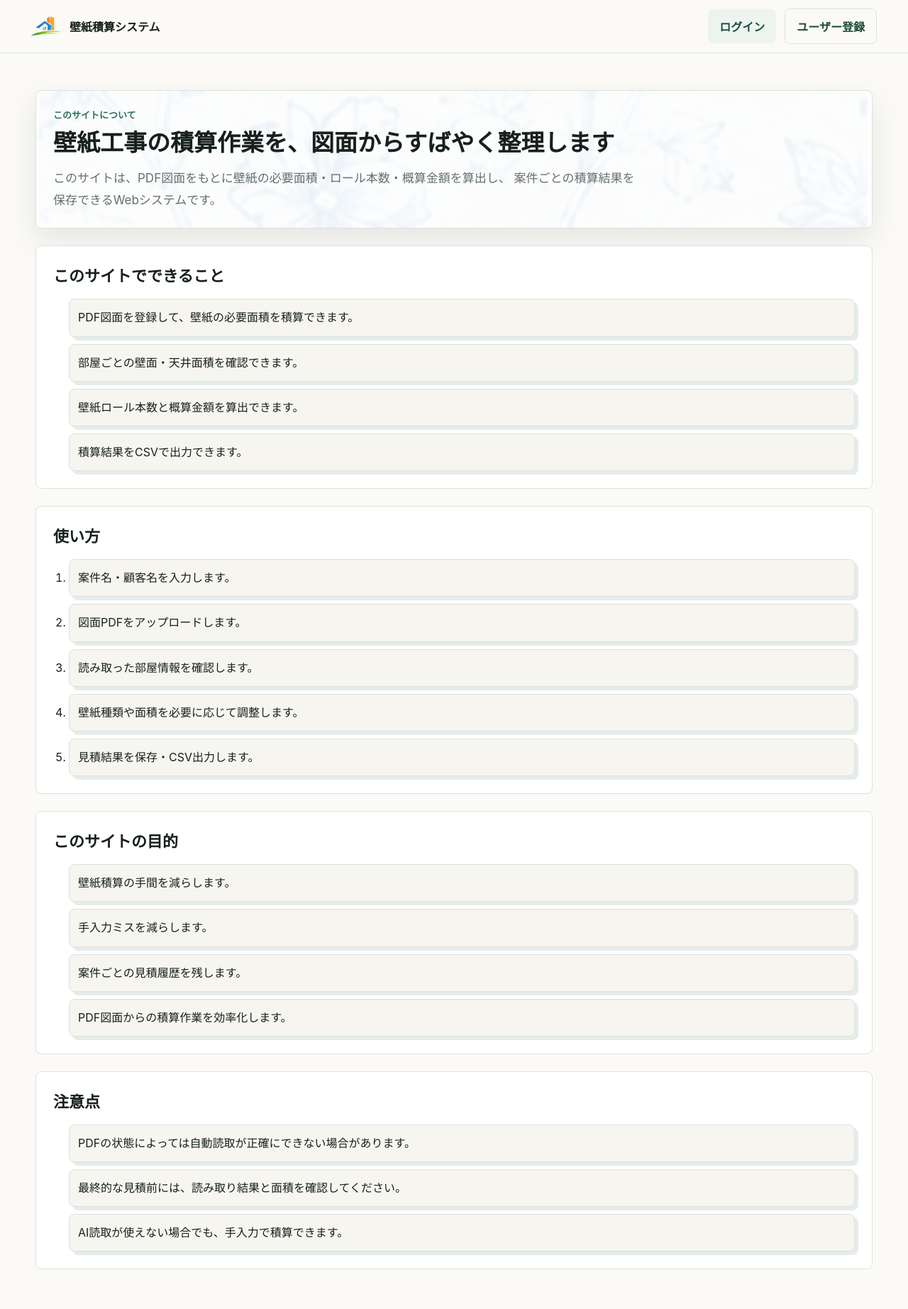
After one commit to masumitachibana4649-creator/Sekisan-Project, a Django app: page /about/ in a window 1280 px wide. The commit adds this page. Shown: the whole page at 71% size. Run offline with Django 5.2, Linux system fonts and the light colour scheme.

Commit message:
Add about page

```diff
--- a/estimator/static/estimator/styles.css
+++ b/estimator/static/estimator/styles.css
@@ -402,6 +402,55 @@ h2 {
 
 .ad-slot strong { display: block; font-size: 20px; margin-bottom: 8px; }
 .ad-slot p { color: var(--muted); margin-bottom: 0; }
+
+.about-hero {
+  background:
+    linear-gradient(rgba(255, 255, 255, 0.84), rgba(255, 255, 255, 0.84)),
+    url("dashboard-wallpaper-no2.png") center / cover;
+}
+
+.about-hero h1 {
+  max-width: 980px;
+  font-size: 33px;
+  line-height: 1.25;
+  margin-bottom: 14px;
+}
+
+.about-hero p {
+  max-width: 820px;
+  color: var(--muted);
+  font-size: 17px;
+  line-height: 1.8;
+  margin-bottom: 0;
+}
+
+.about-section {
+  box-shadow: none;
+}
+
+.about-list,
+.about-steps {
+  display: grid;
+  gap: 10px;
+  margin: 0;
+  padding-left: 22px;
+  color: var(--ink);
+  line-height: 1.7;
+}
+
+.about-list li,
+.about-steps li {
+  margin: 0;
+  padding: 12px 14px 12px 12px;
+  border: 1px solid var(--line);
+  border-radius: 8px;
+  background: #f7f5ef;
+  box-shadow: 5px 5px 0 rgba(47, 111, 86, 0.12);
+}
+
+.about-list {
+  list-style: none;
+}
 
 .form-grid {
   display: grid;
--- /dev/null
+++ b/estimator/templates/estimator/about.html
@@ -0,0 +1,70 @@
+{% extends "estimator/base.html" %}
+{% load static %}
+{% block title %}このサイトについて | 壁紙積算システム{% endblock %}
+
+{% block content %}
+<section class="content-band about-hero" style="background: linear-gradient(rgba(255, 255, 255, 0.84), rgba(255, 255, 255, 0.84)), url('{% static "estimator/dashboard-wallpaper-no2.png" %}') center / cover;">
+  <div class="page-kicker">このサイトについて</div>
+  <h1 style="max-width: 980px; font-size: 33px !important; line-height: 1.25;">壁紙工事の積算作業を、図面からすばやく整理します</h1>
+  <p>
+    このサイトは、PDF図面をもとに壁紙の必要面積・ロール本数・概算金額を算出し、
+    案件ごとの積算結果を保存できるWebシステムです。
+  </p>
+</section>
+
+<section class="content-band about-section">
+  <div class="section-heading">
+    <div>
+      <h2>このサイトでできること</h2>
+    </div>
+  </div>
+  <ul class="about-list">
+    <li>PDF図面を登録して、壁紙の必要面積を積算できます。</li>
+    <li>部屋ごとの壁面・天井面積を確認できます。</li>
+    <li>壁紙ロール本数と概算金額を算出できます。</li>
+    <li>積算結果をCSVで出力できます。</li>
+  </ul>
+</section>
+
+<section class="content-band about-section">
+  <div class="section-heading">
+    <div>
+      <h2>使い方</h2>
+    </div>
+  </div>
+  <ol class="about-steps">
+    <li>案件名・顧客名を入力します。</li>
+    <li>図面PDFをアップロードします。</li>
+    <li>読み取った部屋情報を確認します。</li>
+    <li>壁紙種類や面積を必要に応じて調整します。</li>
+    <li>見積結果を保存・CSV出力します。</li>
+  </ol>
+</section>
+
+<section class="content-band about-section">
+  <div class="section-heading">
+    <div>
+      <h2>このサイトの目的</h2>
+    </div>
+  </div>
+  <ul class="about-list">
+    <li>壁紙積算の手間を減らします。</li>
+    <li>手入力ミスを減らします。</li>
+    <li>案件ごとの見積履歴を残します。</li>
+    <li>PDF図面からの積算作業を効率化します。</li>
+  </ul>
+</section>
+
+<section class="content-band about-section">
+  <div class="section-heading">
+    <div>
+      <h2>注意点</h2>
+    </div>
+  </div>
+  <ul class="about-list">
+    <li>PDFの状態によっては自動読取が正確にできない場合があります。</li>
+    <li>最終的な見積前には、読み取り結果と面積を確認してください。</li>
+    <li>AI読取が使えない場合でも、手入力で積算できます。</li>
+  </ul>
+</section>
+{% endblock %}
--- a/estimator/templates/estimator/base.html
+++ b/estimator/templates/estimator/base.html
@@ -17,6 +17,9 @@
       <span>壁紙積算システム</span>
     </a>
     <nav class="top-actions">
+      {% if request.resolver_match.url_name != "about" %}
+        <a class="icon-link ghost" href="{% url 'about' %}" aria-label="このサイトについて">このサイトについて</a>
+      {% endif %}
       {% if request.user.is_authenticated %}
         <span class="user-label">{{ request.user.username }}</span>
         <form class="logout-form" method="post" action="{% url 'logout' %}">
--- a/estimator/tests.py
+++ b/estimator/tests.py
@@ -174,12 +174,12 @@ class WallpaperEstimateTests(TestCase):
         self.assertFalse(user.is_superuser)
         self.assertEqual(int(self.client.session["_auth_user_id"]), user.pk)
 
-    def test_staff_login_redirects_to_admin(self):
+    def test_staff_login_redirects_to_dashboard(self):
         staff = User.objects.create_user(username="staff", password="password", is_staff=True)
 
         response = self.client.post(reverse("login"), {"username": staff.username, "password": "password"})
 
-        self.assertRedirects(response, "/admin/", fetch_redirect_response=False)
+        self.assertRedirects(response, reverse("dashboard"))
 
     def test_project_views_reject_other_users(self):
         owner = User.objects.create_user(username="owner-user", password="password")
--- a/estimator/urls.py
+++ b/estimator/urls.py
@@ -5,6 +5,7 @@ from . import views
 
 urlpatterns = [
     path("", views.dashboard, name="dashboard"),
+    path("about/", views.about, name="about"),
     path("accounts/login/", views.StaffAwareLoginView.as_view(), name="login"),
     path("accounts/logout/", LogoutView.as_view(next_page="dashboard"), name="logout"),
     path("accounts/signup/", views.signup, name="signup"),
--- a/estimator/views.py
+++ b/estimator/views.py
@@ -42,8 +42,6 @@ class StaffAwareLoginView(LoginView):
     template_name = "registration/login.html"
 
     def get_success_url(self):
-        if self.request.user.is_staff or self.request.user.is_superuser:
-            return "/admin/"
         return self.get_redirect_url() or reverse("dashboard")
 
 
@@ -77,6 +75,10 @@ def dashboard(request):
         "latest": latest,
     }
     return render(request, "estimator/dashboard.html", context)
+
+
+def about(request):
+    return render(request, "estimator/about.html")
 
 
 @login_required
```
